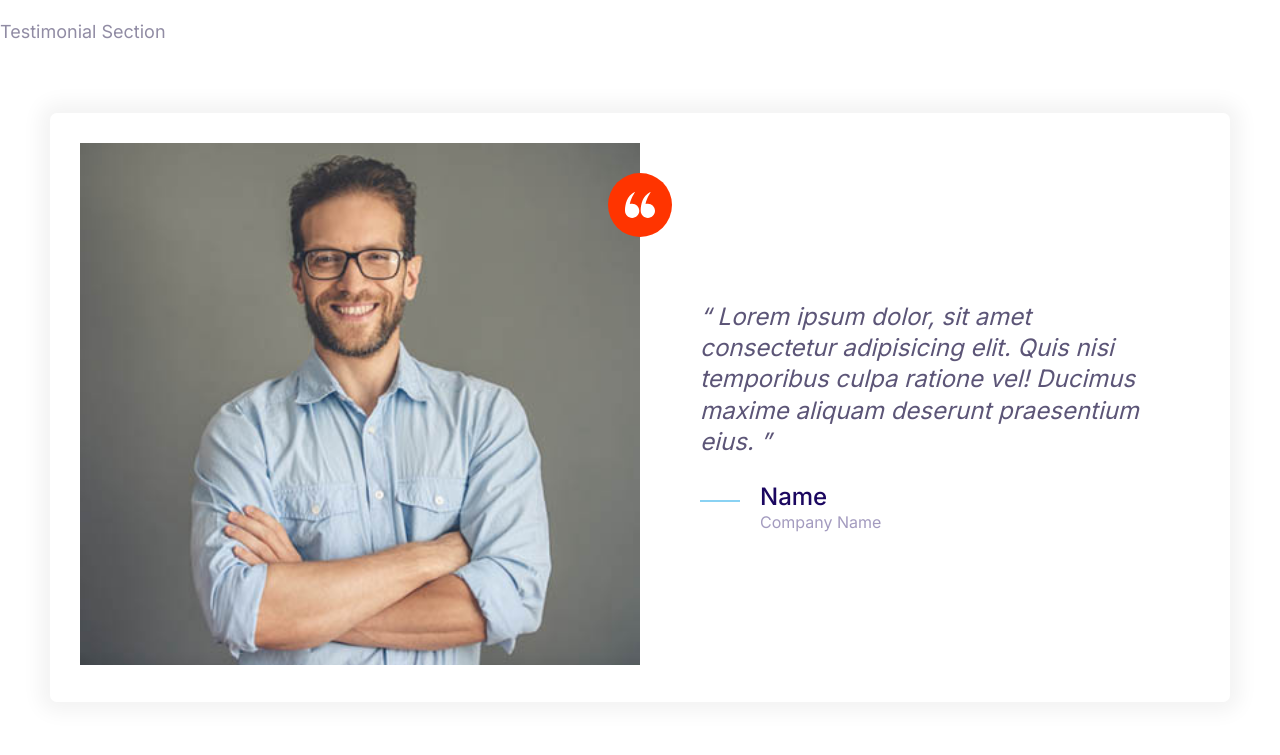
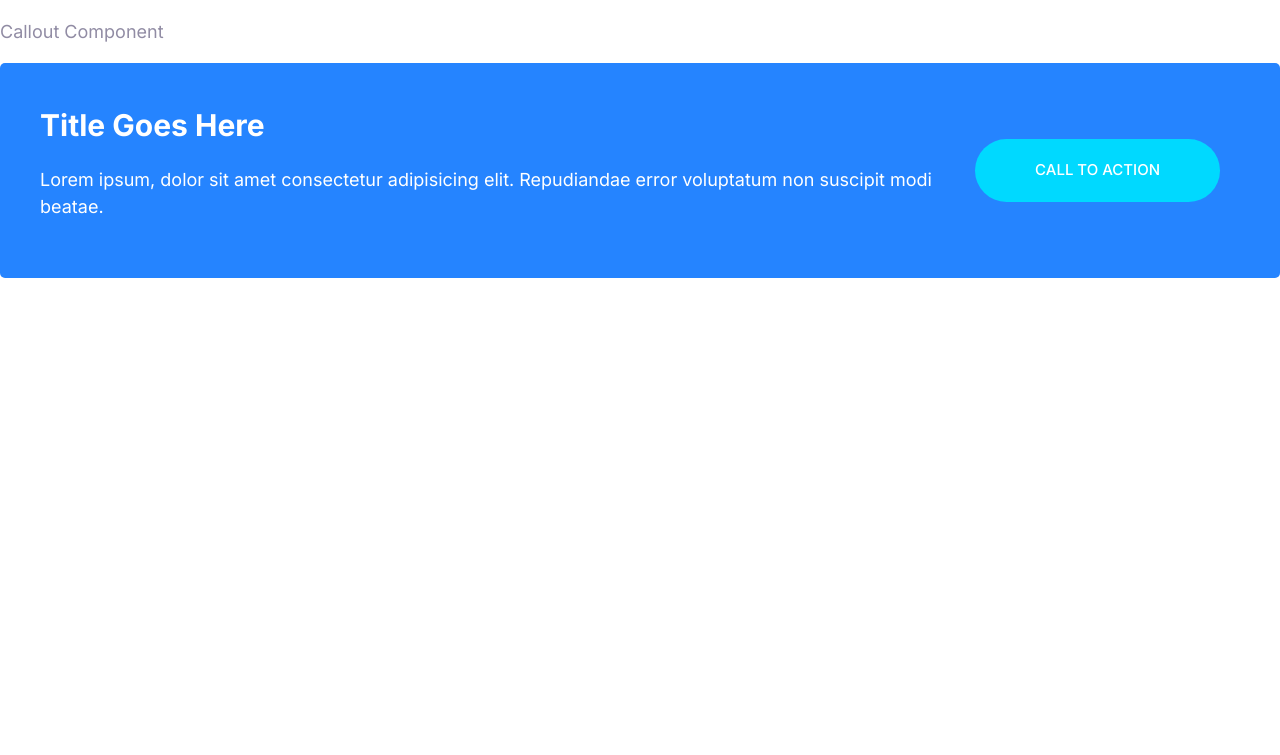
Before and after one commit to yntpdotme/moshify, a plain HTML site: page index.html in a window 1280 px wide. Drawn offline with Linux system fonts and the light colour scheme.

Commit message:
feat: implement callout component

```diff
--- a/css/styles.css
+++ b/css/styles.css
@@ -213,6 +213,11 @@ a {
 	text-align: center;
 	text-transform: uppercase;
 	white-space: nowrap;
+}
+
+.btn--stretched {
+	padding-left: 6rem;
+	padding-right: 6rem;
 }
 
 .btn--block {
@@ -507,14 +512,13 @@ a {
 
 .testimonial__image > .icon-container {
 	position: absolute;
+	right: -32px;
 	top: 3rem;
-	right: -32px;
 }
 
 .testimonial .grid {
 	align-items: center;
 }
-
 
 @media screen and (min-width: 768px) {
 	/* For Tablets */
@@ -527,3 +531,46 @@ a {
 		margin: 6rem;
 	}
 }
+
+/*  ------ Callouts ------ */
+
+.callout {
+	border-radius: 5px;
+	padding: 4rem;
+}
+
+.callout--primary {
+	background: var(--color-primary);
+	color: #fff;
+}
+
+.callout__heading {
+	color: #fff;
+	font-size: 3rem;
+	margin-top: 0;
+}
+
+.callout .btn {
+	align-self: center;
+	justify-self: center;
+}
+
+.callout__content {
+	text-align: center;
+}
+
+@media screen and (min-width: 768px) {
+	/* For Tablets and Wider Screens */
+	.callout .grid--1x2 {
+		grid-template-columns: 1fr auto;
+	}
+
+	.callout__content {
+		text-align: left;
+	}
+
+	.callout .btn {
+		justify-self: start;
+		margin: 0 2rem;
+	}
+}
--- a/index.html
+++ b/index.html
@@ -14,44 +14,17 @@
 		<link rel="stylesheet" href="./css/styles.css" />
 	</head>
 	<body>
-		<p>Testimonial Section</p>
-		<section style="padding: 5rem">
-			<div class="testimonial card">
-				<div class="grid grid--1x2">
-					<div class="testimonial__image">
-						<img
-							src="./images/testimonial.jpg"
-							alt="A happy, smiling customer"
-						/>
-						<span class="icon-container icon-container--accent">
-							<svg class="icon--small icon--white">
-								<use xlink:href="./images/sprite.svg#quotes"></use>
-							</svg>
-						</span>
-					</div>
-
-					<blockquote class="quote">
-						<p class="quote__text">
-							Lorem ipsum dolor, sit amet consectetur adipisicing elit. Quis
-							nisi temporibus culpa ratione vel! Ducimus maxime aliquam deserunt
-							praesentium eius.
-						</p>
-						<footer>
-							<div class="media">
-								<div class="media__image">
-									<svg class="icon icon--primary quote__line">
-										<use xlink:href="./images/sprite.svg#line"></use>
-									</svg>
-								</div>
-								<div class="media__body">
-									<h3 class="media__title quote__author">Name</h3>
-									<p class="quote__organization">Company Name</p>
-								</div>
-							</div>
-						</footer>
-					</blockquote>
+		<p>Callout Component</p>
+		<div class="callout callout--primary">
+			<div class="grid grid--1x2">
+				<div class="callout__content">
+						<h2 class="callout__heading">
+							Title Goes Here
+						</h2>
+						<p>Lorem ipsum, dolor sit amet consectetur adipisicing elit. Repudiandae error voluptatum non suscipit modi beatae.</p>
 				</div>
+				<a href="#" class="btn btn--secondary btn--stretched">Call To Action</a>
 			</div>
-		</section>
+		</div>
 	</body>
 </html>
```
Also changed, not shown: components/callouts.html (added, +12 -0 lines), components/testimonials.html (+0 -2 lines).
